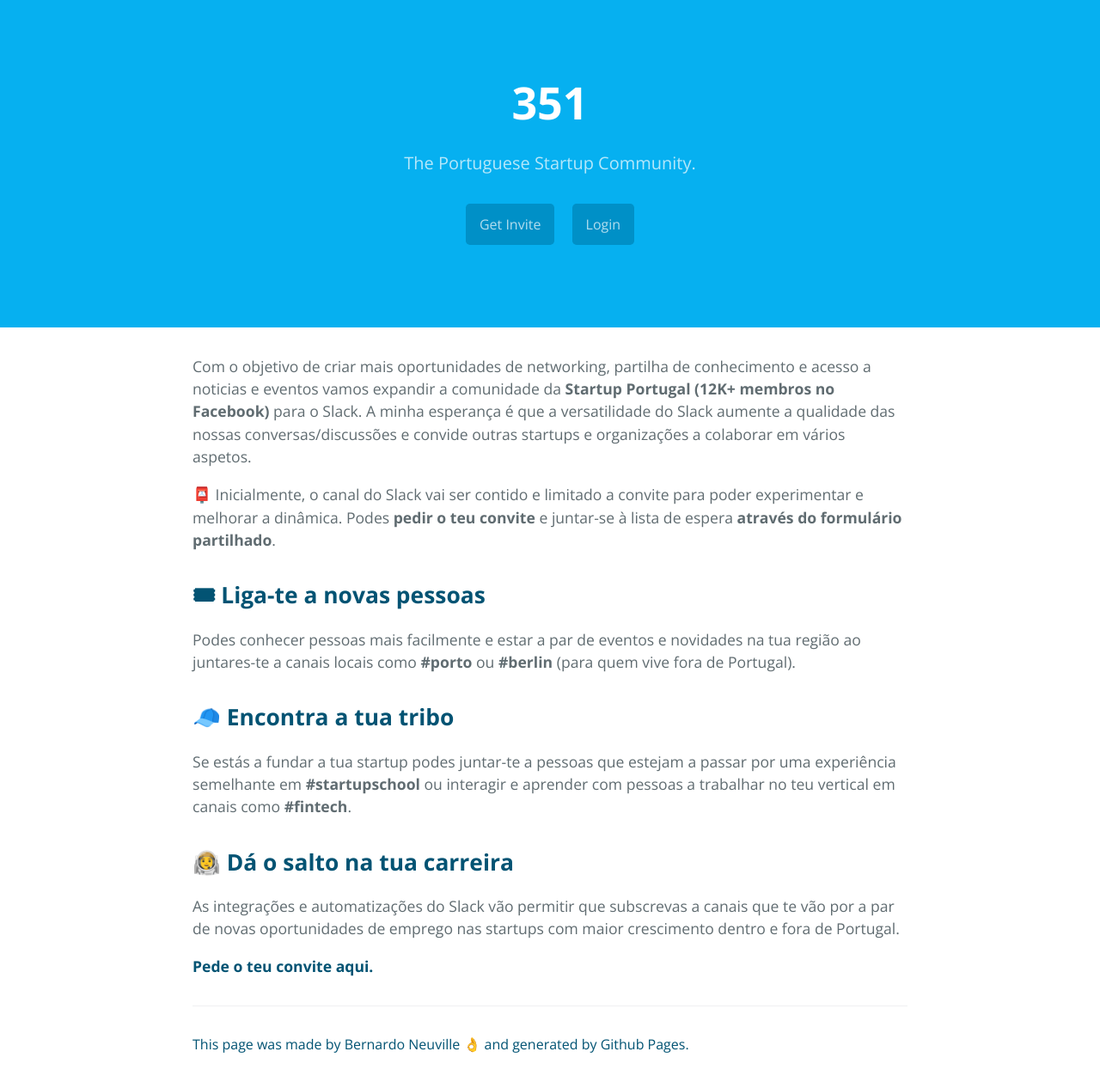
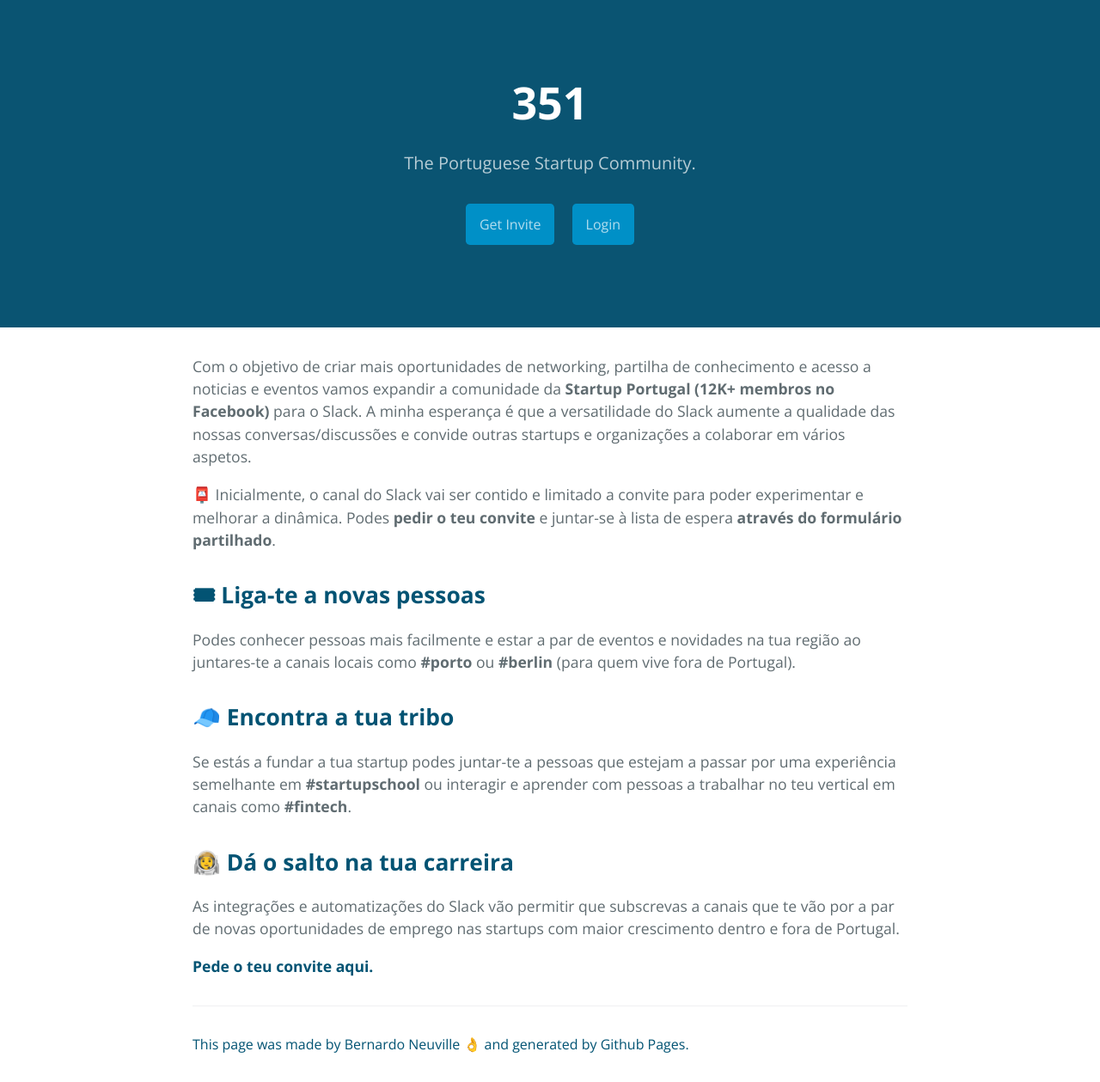
Before and after one commit to 351network/351network.github.io, a Jekyll site: the page built from index.md, in a window 1280 px wide. Shown: the whole page at 86% size. Built offline with Jekyll 4.4.1, drawn with Linux system fonts in a browser that asks for light colours.

Commit message:
changed background color

```diff
--- a/_sass/jekyll-theme-cayman.scss
+++ b/_sass/jekyll-theme-cayman.scss
@@ -108,7 +108,7 @@
 .page-header {
   color: $header-heading-color;
   text-align: center;
-  background-color: #06B0F0;
+  background-color: #0A5472;
 
   @include large {
     padding: 5rem 6rem;
```
